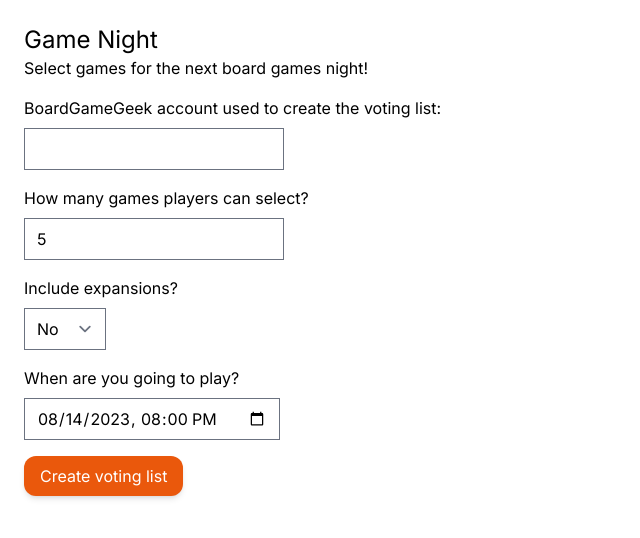
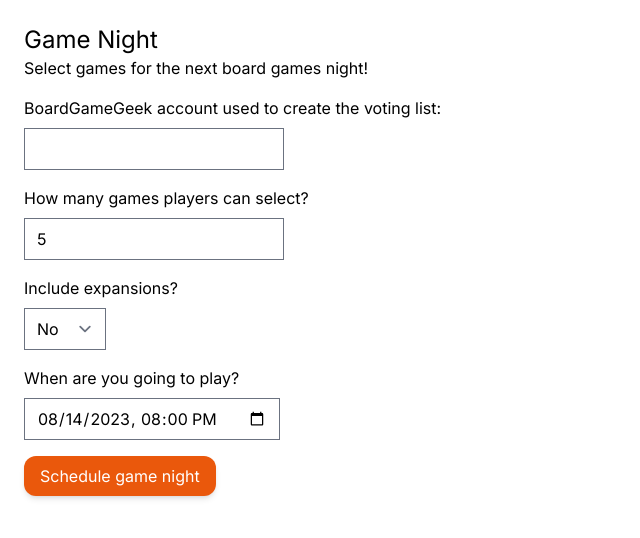
Before and after one commit to bartkozal/game-night, a Next.js app: page / in a window 1280 px wide. Shown: the top 538 px of the page, without its empty margins (0-640 px from the left). Built offline with nearby package versions, Linux system fonts and the light colour scheme.

Commit message:
Update resources

```diff
--- a/app/votings/[id]/page.tsx
+++ b/app/nights/[id]/page.tsx
@@ -20,7 +20,7 @@ export default function Page({ params }: Props) {
   const [isCopied, setIsCopied] = useState(false);
   const [, copyToClipboard] = useCopyToClipboard();
   const playersPageUrl =
-    global.location.origin + "/votings/" + params.id + "/players";
+    global.location.origin + "/nights/" + params.id + "/voting";
 
   useEffect(() => {
     shareUrlInput.current?.select();
--- a/app/votings/[id]/players/page.tsx
+++ b/app/nights/[id]/votes/page.tsx
@@ -216,7 +216,7 @@ export default function Page() {
         <Form
           onSubmit={(e) => {
             e.preventDefault();
-            router.push("/votings/1");
+            router.push("/nights/1");
           }}
         >
           <div>
--- a/app/page.tsx
+++ b/app/page.tsx
@@ -14,7 +14,7 @@ export default function Home() {
       <Form
         onSubmit={(e) => {
           e.preventDefault();
-          router.push("/votings/1");
+          router.push("/nights/1");
         }}
       >
         <FormField
@@ -56,7 +56,7 @@ export default function Home() {
         </FormField>
 
         <div>
-          <Button type="submit">Create voting list</Button>
+          <Button type="submit">Schedule game night</Button>
         </div>
       </Form>
     </main>
```
